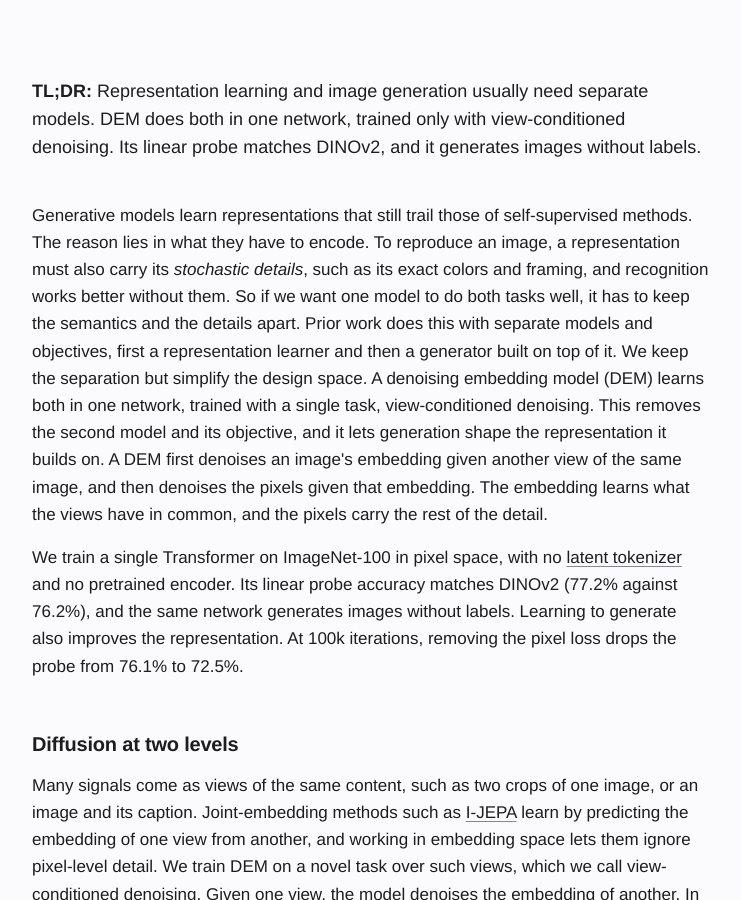
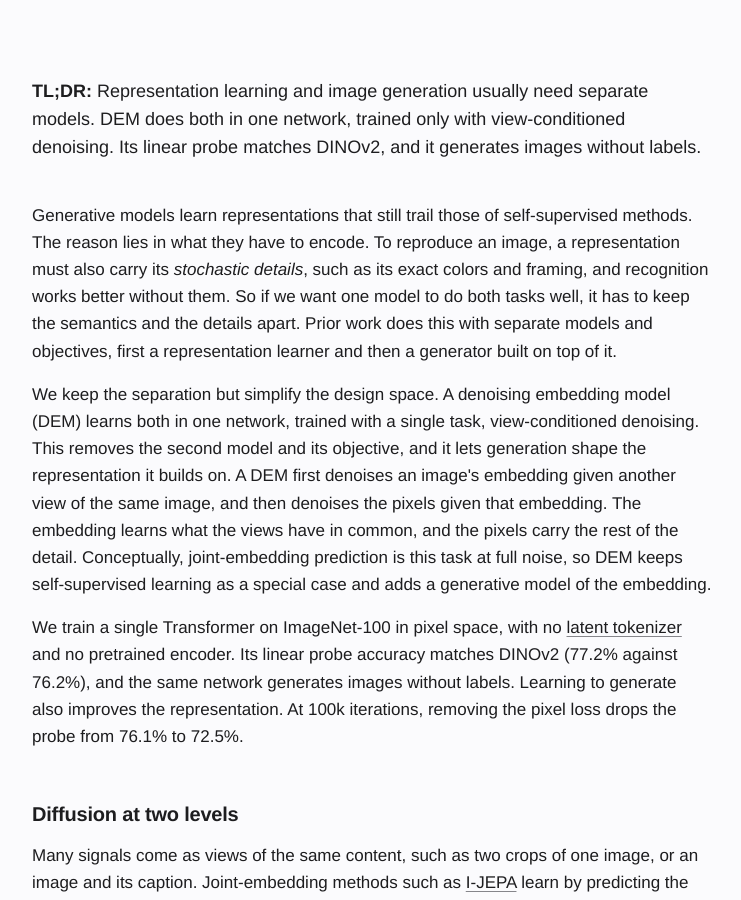
Before and after one commit to rabiulcste/rabiulcste.github.io, a Jekyll site: the page built from dem-denoising-embeddings/index.html, in a window 1280 px wide and 900 px high, scrolled down 1036 px. Shown: the whole window, without its empty margins (268-1009 px from the left). Built offline with Jekyll 4.4.1, drawn with Linux system fonts in a browser that asks for light colours.

Commit message:
DEM page: intro states the insight

```diff
--- a/dem-denoising-embeddings/index.html
+++ b/dem-denoising-embeddings/index.html
@@ -240,7 +240,8 @@
     <p class="tldr"><strong>TL;DR:</strong> Representation learning and image generation usually need separate models. DEM does both in one network, trained only with view-conditioned denoising. Its linear probe matches DINOv2, and it generates images without labels.</p>
 </section>
 <section class="intro">
-    <p>Generative models learn representations that still trail those of self-supervised methods. The reason lies in what they have to encode. To reproduce an image, a representation must also carry its <em>stochastic details</em>, such as its exact colors and framing, and recognition works better without them. So if we want one model to do both tasks well, it has to keep the semantics and the details apart. Prior work does this with separate models and objectives, first a representation learner and then a generator built on top of it. We keep the separation but simplify the design space. A denoising embedding model (DEM) learns both in one network, trained with a single task, view-conditioned denoising. This removes the second model and its objective, and it lets generation shape the representation it builds on. A DEM first denoises an image's embedding given another view of the same image, and then denoises the pixels given that embedding. The embedding learns what the views have in common, and the pixels carry the rest of the detail.</p>
+    <p>Generative models learn representations that still trail those of self-supervised methods. The reason lies in what they have to encode. To reproduce an image, a representation must also carry its <em>stochastic details</em>, such as its exact colors and framing, and recognition works better without them. So if we want one model to do both tasks well, it has to keep the semantics and the details apart. Prior work does this with separate models and objectives, first a representation learner and then a generator built on top of it.</p>
+    <p>We keep the separation but simplify the design space. A denoising embedding model (DEM) learns both in one network, trained with a single task, view-conditioned denoising. This removes the second model and its objective, and it lets generation shape the representation it builds on. A DEM first denoises an image's embedding given another view of the same image, and then denoises the pixels given that embedding. The embedding learns what the views have in common, and the pixels carry the rest of the detail. Conceptually, joint-embedding prediction is this task at full noise, so DEM keeps self-supervised learning as a special case and adds a generative model of the embedding.</p>
     <p>We train a single Transformer on ImageNet-100 in pixel space, with no <a href="https://arxiv.org/abs/2112.10752">latent tokenizer</a> and no pretrained encoder. Its linear probe accuracy matches DINOv2 (77.2% against 76.2%), and the same network generates images without labels. Learning to generate also improves the representation. At 100k iterations, removing the pixel loss drops the probe from 76.1% to 72.5%.</p>
 </section>
 
```
